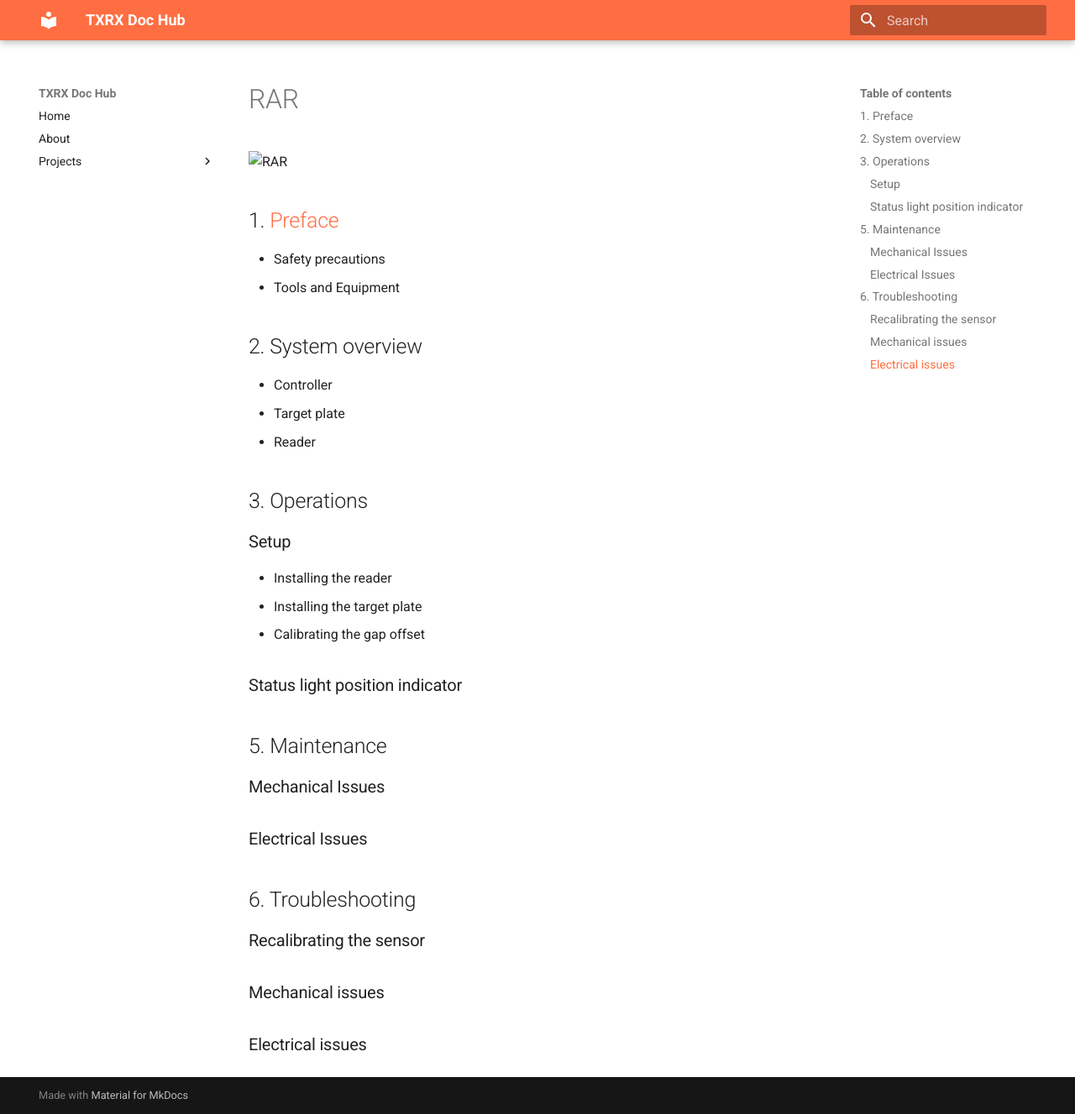
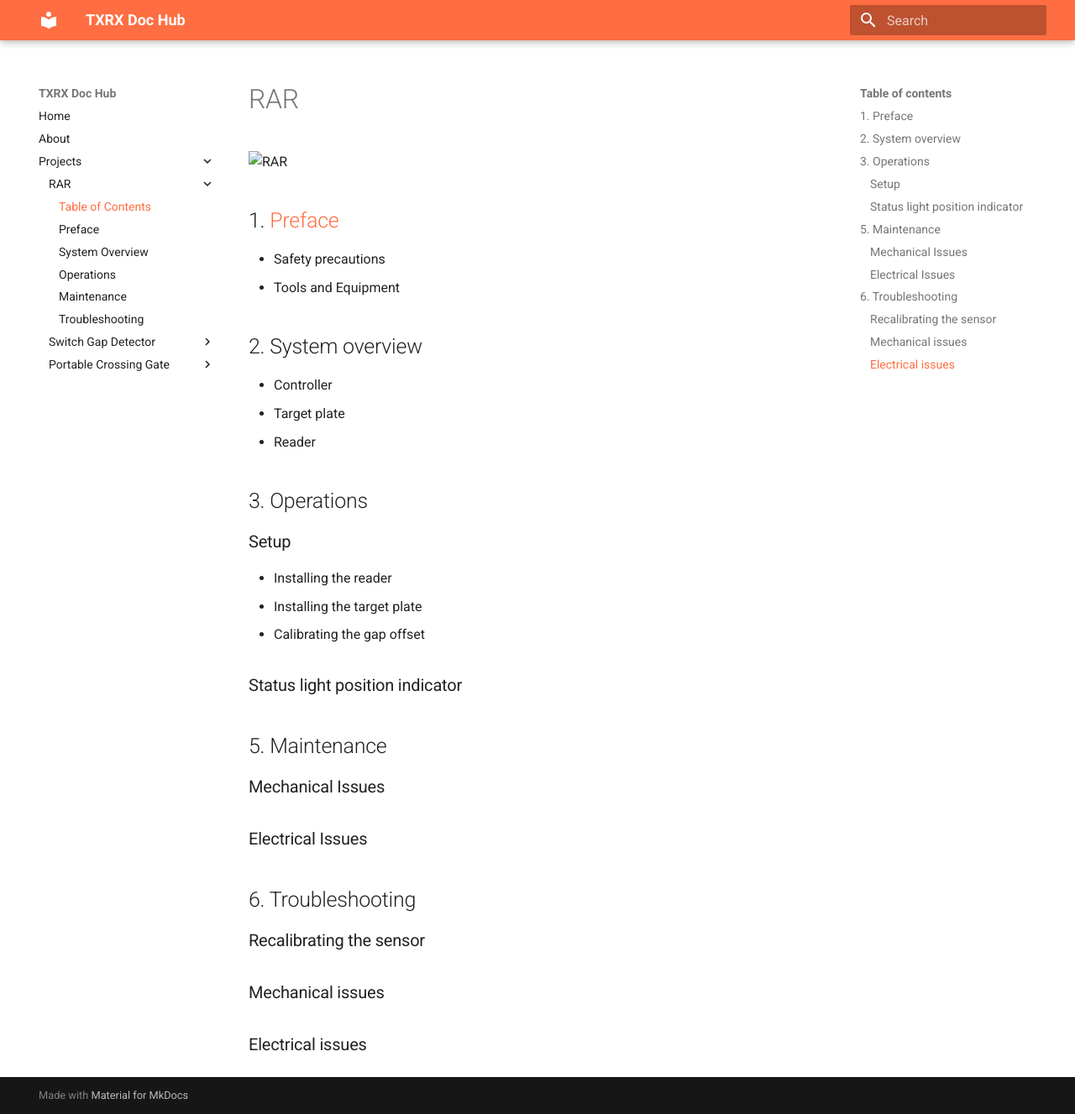
Before and after one commit to niell-ion/TXRX-Doc-Hub, an MkDocs documentation site: the page built from docs/rar/rar_toc.md, in a window 1280 px wide and 1327 px high. Shown: the whole window at 84% size. Built offline with MkDocs 1.6.1 and Material for MkDocs 9.7.7, drawn with Linux system fonts in a browser that asks for light colours.

Commit message:
Update mkdocs.yml

```diff
--- a/mkdocs.yml
+++ b/mkdocs.yml
@@ -10,7 +10,7 @@
   - About: about.md
   - Projects:
     - RAR:
-      - Table of Contents: rar_toc.md
+      - Table of Contents: rar/rar_toc.md
       - Preface: rar_preface.md
       - System Overview: rar_overview.md
       - Operations: rar_operations.md
```
